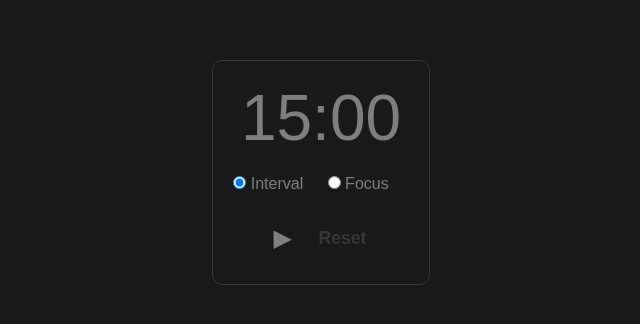
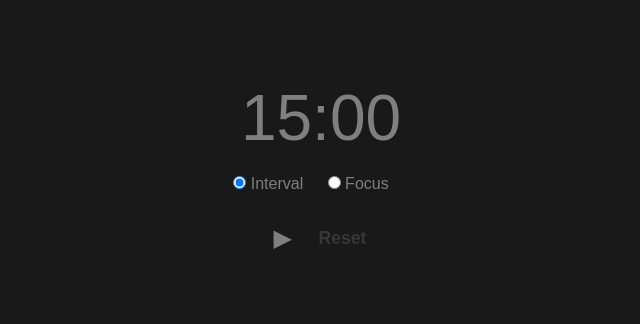
Before and after one commit to just-hugo/timer, a plain HTML site: page index.html in a window 1280 px wide. Shown: the part 228-552 px from the top of the page, 319-959 px from the left. Drawn offline with Linux system fonts and the light colour scheme.

Commit message:
Update timer.css

```diff
--- a/timer.css
+++ b/timer.css
@@ -23,7 +23,7 @@ body {
   border-radius: 10px;
   border-color: #373737;
   border-width: 1px;
-  border-style: solid;
+  border-style: none;
 }
 
 #timerDisplay {
```
